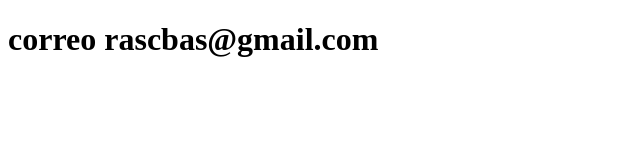
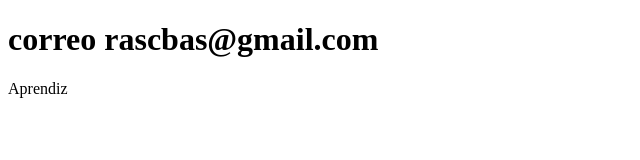
Before and after one commit to IsraelArias91/IsraelArias91, a plain HTML site: page contacto.html in a window 1280 px wide. Shown: the full height of the page, 0-640 px from the left. Drawn offline with Linux system fonts and the light colour scheme.

Commit message:
actualiza el contacto

```diff
--- a/contacto.html
+++ b/contacto.html
@@ -7,5 +7,7 @@
 </head>
 <body>
     <h1>correo rascbas@gmail.com</h1>
+        <p>Aprendiz</p>
+
 </body>
 </html>
```
